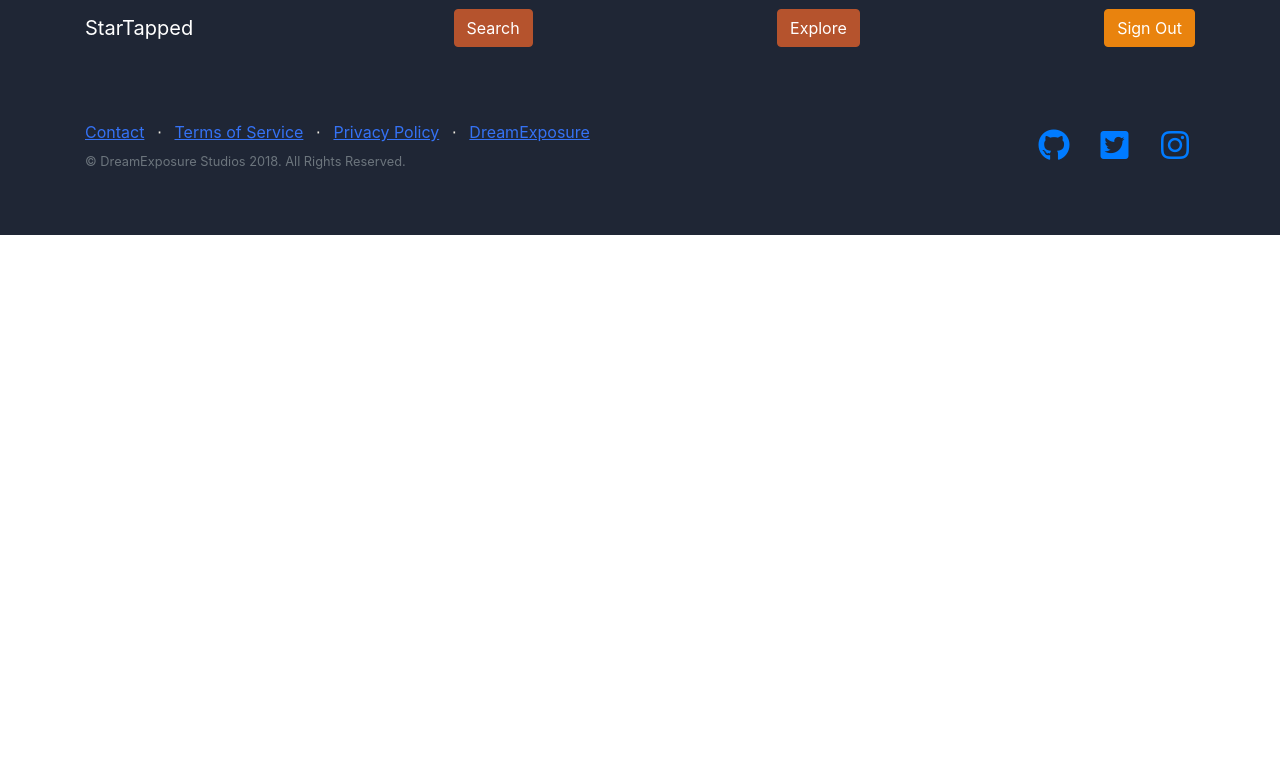
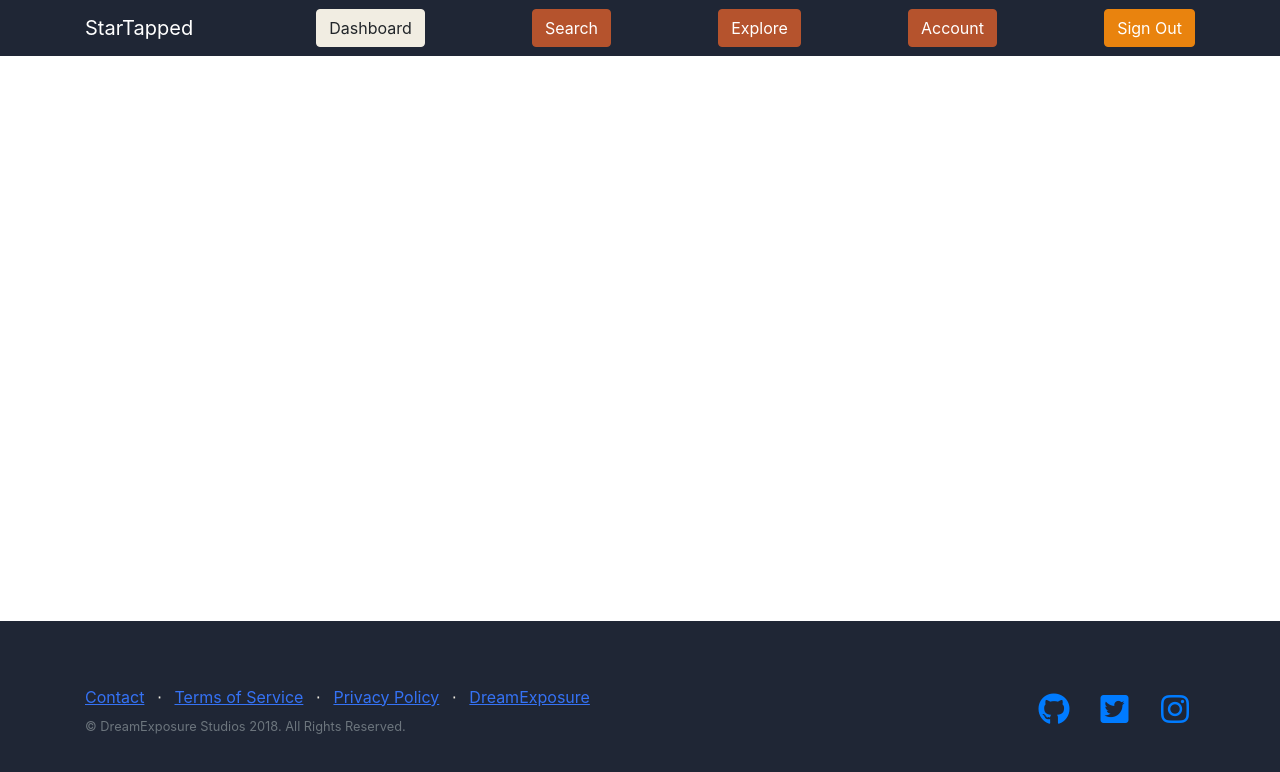
Before and after one commit to DreamExposure/StarTapped-Frontend, a website: page dashboard/index.html in a window 1280 px wide. Drawn offline with nearby package versions, Linux system fonts and the light colour scheme.

Commit message:
Fix footer.

```diff
--- a/dashboard/index.html
+++ b/dashboard/index.html
@@ -37,7 +37,7 @@
 		-->
 		<!-- ****** faviconit.com favicons ****** -->
 
-		<title>StarTapped</title>
+		<title>Dashboard :: StarTapped</title>
 
 		<!-- Bootstrap core CSS -->
 		<link href="/vendor/bootstrap/css/bootstrap.min.css" rel="stylesheet">
@@ -69,8 +69,10 @@
 		<nav class="navbar navbar-dark bg-dark static-top">
 			<div class="container">
 				<a class="navbar-brand" href="/">StarTapped</a>
+				<a class="btn btn-light" href="/dashboard">Dashboard</a>
 				<a class="btn btn-primary" href="/search">Search</a>
 				<a class="btn btn-primary" href="/explore">Explore</a>
+				<a class="btn btn-primary" href="/account">Account</a>
 				<button class="btn btn-warning" data-toggle="modal" data-target="#modal-sign-out">Sign Out</button>
 			</div>
 		</nav>
--- a/scss/_footer.scss
+++ b/scss/_footer.scss
@@ -1,4 +1,8 @@
 footer.footer {
+  position: absolute;
+  right: 0;
+  bottom: 0;
+  left: 0;
   padding-top: 4rem;
   padding-bottom: 4rem;
 }
--- a/scss/_global.scss
+++ b/scss/_global.scss
@@ -1,8 +1,15 @@
 @import "mixins";
 @import "variables";
 
+html {
+  height: 100%;
+}
 body {
   @include body-font;
+  position: relative;
+  margin: 0;
+  padding-bottom: 6rem;
+  min-height: 100%;
 }
 
 h1,
```
Also changed, not shown: css/landing-page.css, css/landing-page.min.css.
